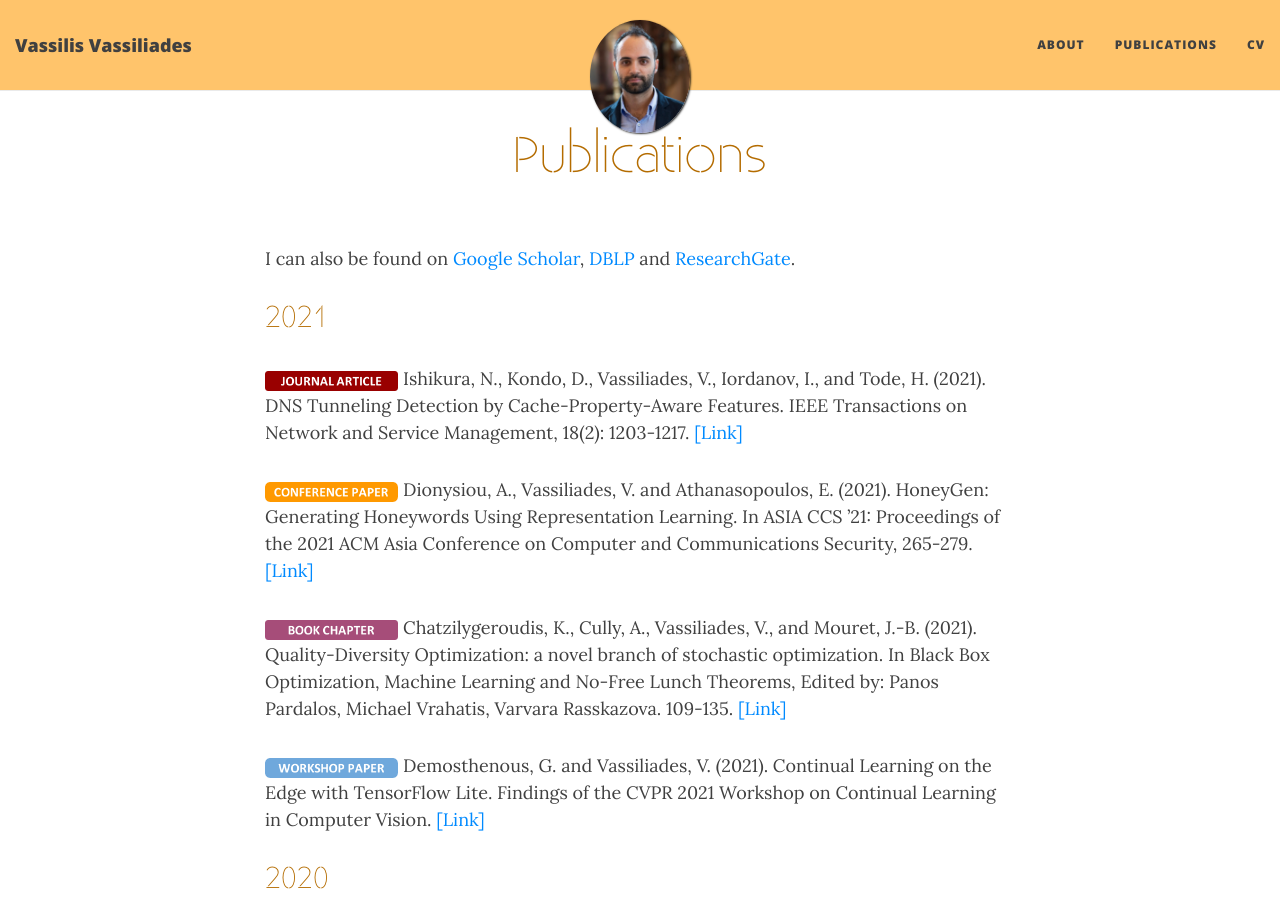
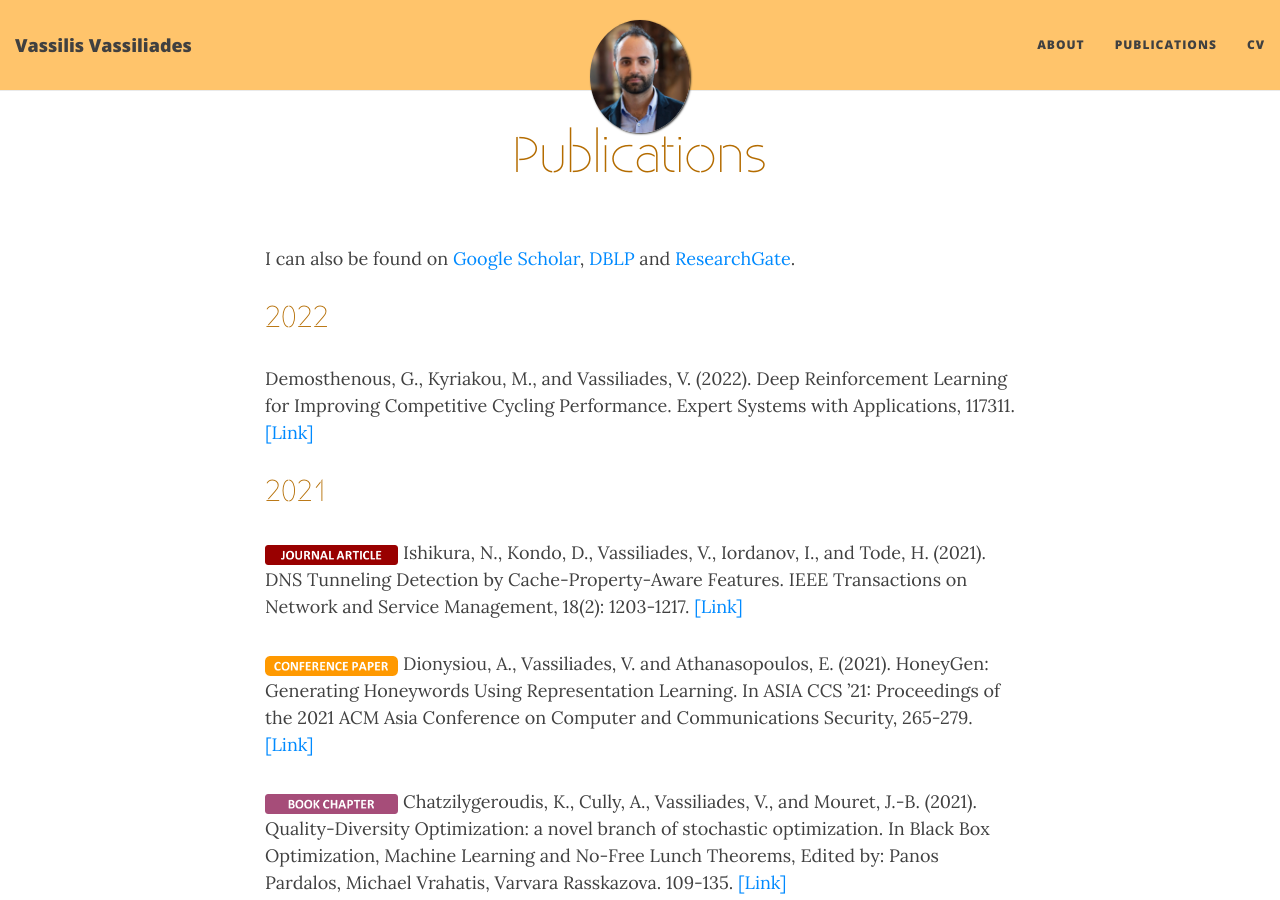
Before and after one commit to vassilisvas/vassilisvas.github.io, a Jekyll site: the page built from publications.md, in a window 1280 px wide and 900 px high. Built offline with Jekyll 4.4.1, drawn with Linux system fonts in a browser that asks for light colours; nearby versions of some CDN libraries.

Commit message:
add smartcyclo pub

```diff
--- a/publications.md
+++ b/publications.md
@@ -4,6 +4,11 @@ title: Publications
 ---
 
 I can also be found on [Google Scholar](https://scholar.google.com/citations?user=_Hzp2B0AAAAJ&hl=en), [DBLP](https://dblp.org/pers/hd/v/Vassiliades:Vassilis) and [ResearchGate](https://www.researchgate.net/profile/Vassilis_Vassiliades).
+
+
+## 2022
+
+Demosthenous, G., Kyriakou, M., and Vassiliades, V. (2022). Deep Reinforcement Learning for Improving Competitive Cycling Performance. Expert Systems with Applications, 117311. [[Link]](https://www.sciencedirect.com/science/article/pii/S095741742200673X)
 
 ## 2021
 
```
